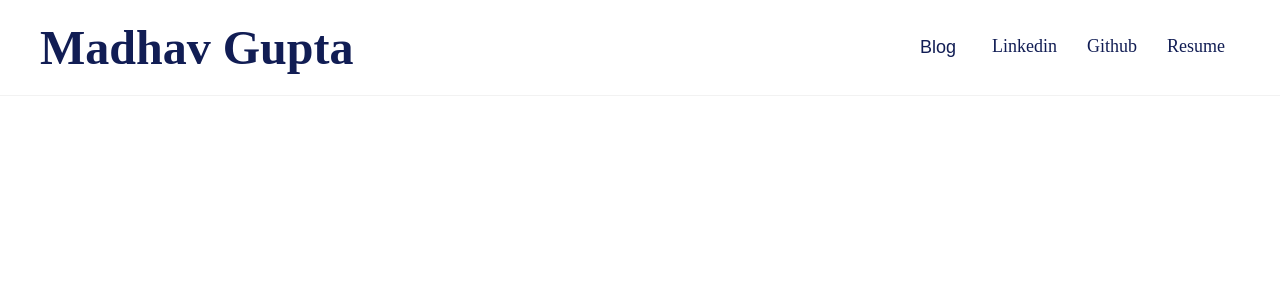
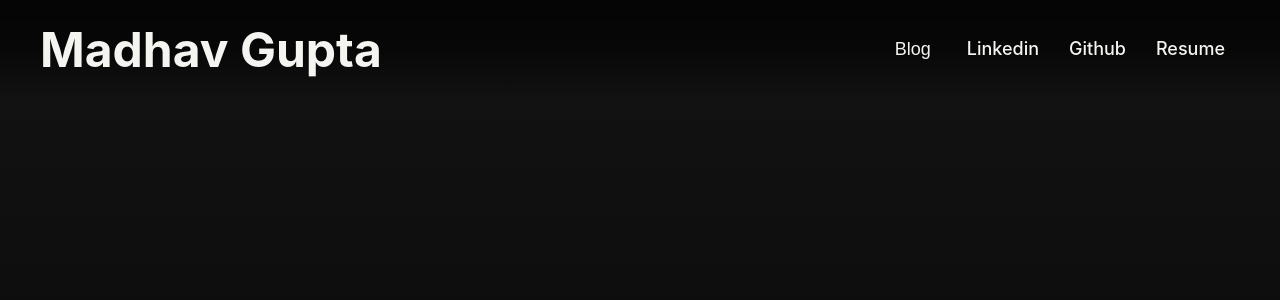
Before and after one commit to Madhav27306/Portfolio, a React app in the folder Portfolio/: page / in a window 1280 px wide. Shown: the top 300 px of the page. Built offline with nearby package versions, Linux system fonts and the light colour scheme; the HTML template or start-up script is replaced by a standard one.

Commit message:
Added better CSS

```diff
--- a/Portfolio/src/App.css
+++ b/Portfolio/src/App.css
@@ -1,3 +1,24 @@
+html, body, #root {
+
+  background-color: rgb(5, 5, 5);
+  background-image: linear-gradient(
+    to bottom,
+    rgb(20, 20, 20) 0%,
+    rgb(15, 15, 15) 30%,
+    rgb(5, 5, 5) 100%
+  );
+
+  min-height: 100vh;
+  width: 100%;
+  background-repeat: no-repeat;
+  background-attachment: fixed;
+
+  color: #ffffff;
+  margin: 0;
+  padding: 0;
+  font-family: 'Inter', -apple-system, sans-serif;
+}
+
 .navbar {
   padding: 20px 40px;
   top: 0;
@@ -6,9 +27,16 @@
   box-sizing: border-box;
 
 
-  background-color: rgba(255, 255, 255, 0.85);
-  backdrop-filter: blur(10px);
-  border-bottom: 1px solid rgba(0, 0, 0, 0.05);
+  background: linear-gradient(
+    to bottom,
+    rgba(5, 5, 5, 1) 10%,
+    rgba(5, 5, 5, 0.8) 50%,
+    rgba(5, 5, 5, 0) 100%
+  );
+
+
+  backdrop-filter: none;
+  border-bottom: none;
 
   position: fixed;
   display: flex;
@@ -24,7 +52,7 @@
 .title {
   font-weight: bold;
   font-size: 3rem;
-  color: rgb(17, 29, 84);
+  color: #F4F4F0;
   cursor: pointer;
   transition: transform 0.3s ease;
 }
@@ -48,7 +76,7 @@
 .nav-btns a {
   font-size: 18px;
   font-weight: 500;
-  color: rgb(17, 29, 84);
+ color: #F4F4F0;
   text-decoration: none;
 
   display: inline-block;
@@ -76,7 +104,7 @@
   border: none;
   box-shadow: none;
   font-size: 28px;
-  color: rgb(17, 29, 84);
+  color: #F4F4F0;
 }
 @media (max-width: 768px){
   .navbar {
@@ -98,7 +126,7 @@
     top: 100%;
     right: 0;
     width: 50%;
-    background-color: white;
+    background-color: rgba(10, 10, 10, 0.6);
     border-bottom-left-radius: 10px;
     border-left: 1px solid rgba(0,0,0,0.05);
     border-bottom: 1px solid rgba(0,0,0,0.05);
```
